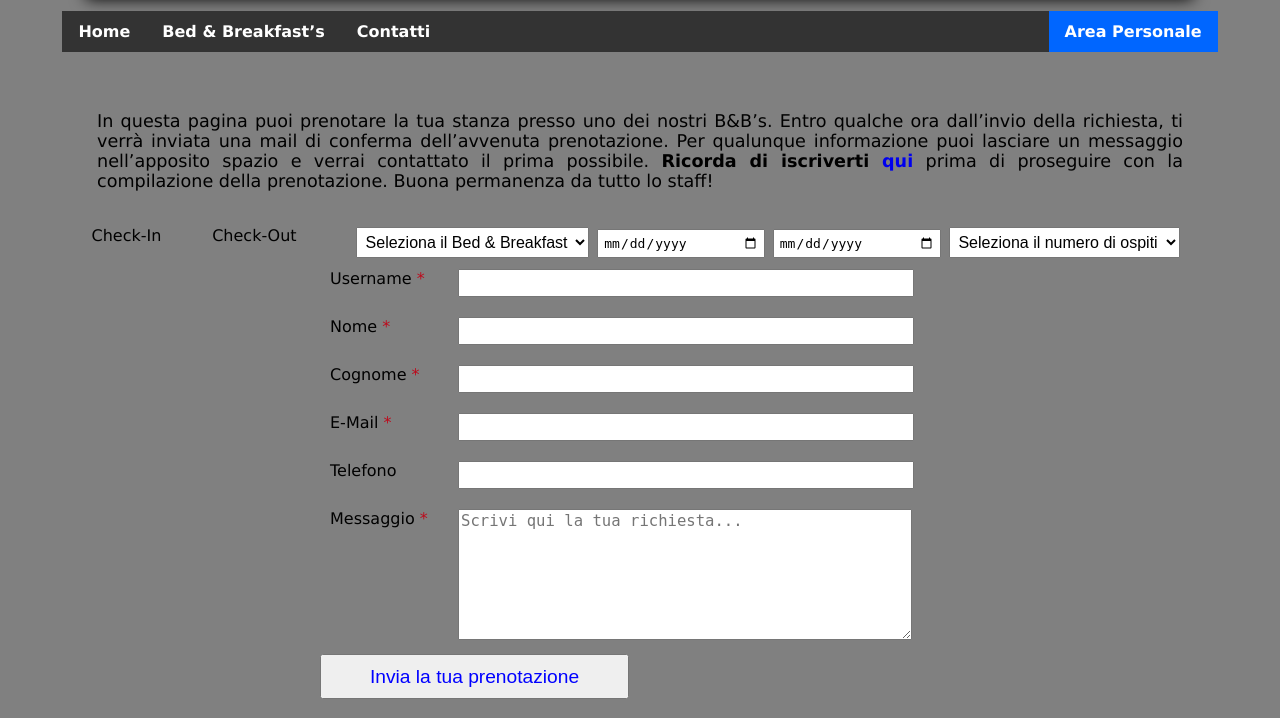
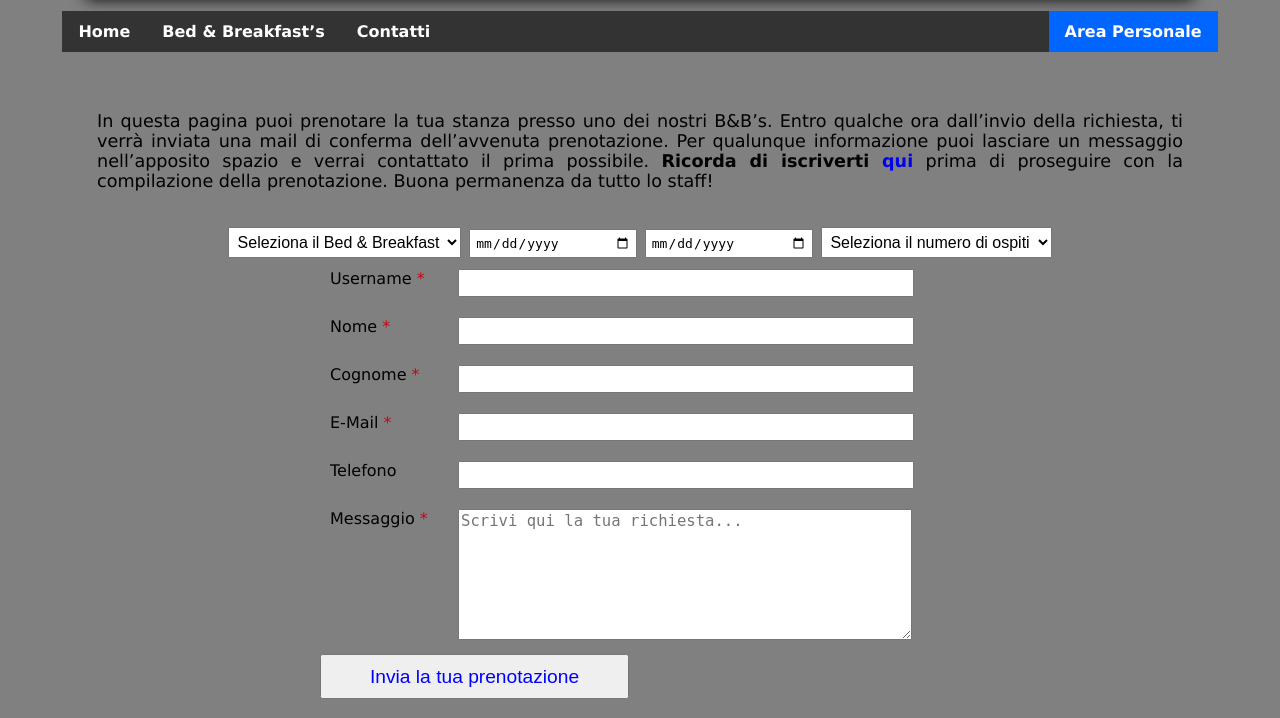
Before and after one commit to TheJack95/TecWeb, a PHP site: page /prenotazioni.php in a window 1280 px wide. Shown: the part 100-818 px from the top of the page. Run offline with PHP 8.4, Linux system fonts and the light colour scheme.

Commit message:
modificato login

```diff
--- a/BandB.php
+++ b/BandB.php
@@ -138,7 +138,7 @@
                 <li><a href="https://goo.gl/maps/WKHxmnzboQG2" target="_blank">Guarda nella mappa</a></li>
             </ul>
         </div>
-        <button type="button" id="top-button" onclick="topFunction()">&#8593</button>
+        <button type="button" id="top-button" onclick="topFunction()">&#8593;</button>
         <?php include("footer.php"); ?>
     </body>
 </html>
--- a/areaPrivata.php
+++ b/areaPrivata.php
@@ -36,7 +36,7 @@
         <div class="tutto">
             <?php include("leggiDatabase.php"); ?>
         </div>
-        <button type="button" id="top-button" onclick="topFunction()">&#8593</button>
+        <button type="button" id="top-button" onclick="topFunction()">&#8593;</button>
         <?php include("footer.php"); ?>
     </body>
 </html>
--- a/boscoverde.php
+++ b/boscoverde.php
@@ -60,7 +60,7 @@
         </div>
 
       </div>
-        <button type="button" id="top-button" onclick="topFunction()">&#8593</button>
+        <button type="button" id="top-button" onclick="topFunction()">&#8593;</button>
        <?php include("footer.php"); ?>
     </body>
 
--- a/cadorehaus.php
+++ b/cadorehaus.php
@@ -65,8 +65,8 @@
                 <img class="camera" src="img/cadorehausCamera2.jpg" alt="Camera"/>
             </div>
         </div>
-        <button type="button" id="top-button" onclick="topFunction()">&#8593</button>
-        <!--<button type="button" id="top-button"><a href="#header">TOP</a></button>-->
+        <button type="button" id="top-button" onclick="topFunction()">&#8593;</button>
+
         <?php include("footer.php"); ?>
 	</body>
 
--- a/contatti.php
+++ b/contatti.php
@@ -69,7 +69,7 @@
 
             <?php include("invioContatto.php"); ?>
 
-            <button type="button" id="top-button" onclick="topFunction()">&#8593</button>
+            <button type="button" id="top-button" onclick="topFunction()">&#8593;</button>
         </div>
         <?php include("footer.php"); ?>
 
--- a/ilBorgo.php
+++ b/ilBorgo.php
@@ -60,7 +60,7 @@
                 <img class="camera" src="img/alborgoCamera2.jpg" alt="Camera"/>
             </div>
         </div>
-        <button type="button" id="top-button" onclick="topFunction()"> &#8593 </button>
+        <button type="button" id="top-button" onclick="topFunction()">&#8593;</button>
         <?php include("footer.php"); ?>
     </body>
 
--- a/index.php
+++ b/index.php
@@ -81,7 +81,7 @@
                 <img class="camera" src="img/dolomiti.png" alt="foto panoramica della Dolomiti" />
             </div>
         </div> <!-- fine class tutto -->
-        <button type="button" id="top-button" onclick="topFunction()">&#8593</button>
+        <button type="button" id="top-button" onclick="topFunction()">&#8593;</button>
         <?php include("footer.php"); ?>
     </body>
 </html>
--- a/lacorte.php
+++ b/lacorte.php
@@ -64,9 +64,8 @@
 
         </div>
 
-        <button type="button" id="top-button" onclick="topFunction()"> &#8593 </button>
+        <button type="button" id="top-button" onclick="topFunction()">&#8593;</button>
         <?php include("footer.php"); ?>
-
 
     </body>
 
--- a/leggiDatabase.php
+++ b/leggiDatabase.php
@@ -1,10 +1,12 @@
 <?php
 
-/*credenziali unipd
+/*
+//credenziali unipd
 $host = "localhost";
 $user = "gfiorese";
 $password = "eeNgeeghaiBooqu1";
-$dbname = "gfiorese";*/
+$dbname = "gfiorese";
+*/
 
 //credenziali altervista
 $host = "localhost";
--- a/login.php
+++ b/login.php
@@ -54,7 +54,7 @@
 			</div>
 		</form>
 
-        <button type="button" id="top-button" onclick="topFunction()"> &#8593 </button>
+        <button type="button" id="top-button" onclick="topFunction()">&#8593;</button>
 
 		<?php include("footer.php"); ?>
 
--- a/menu.php
+++ b/menu.php
@@ -15,10 +15,10 @@
     </div>
     <a class="contatti" href="contatti.php">Contatti</a>
     <a class="AP" href="login.php">Area Personale</a>
-    <a href="javascript:void(0);" class="icon" onclick="myFunction()"> &#9776; </a>     <!- ICONA PER MOBILE ->
+    <a href="javascript:void(0);" class="icon" onclick="myFunction()">&#9776;</a>     <!-- ICONA PER MOBILE -->
 </div>
 
-<!- Gli script sono stati messi qua per comodità al posto di fare un file separato in quanto sono solo per il menù ->
+<!-- Gli script sono stati messi qua per comodità al posto di fare un file separato in quanto sono solo per il menù -->
 <script>
     /* Cambia testo di un link del menù */
     if(document.title === "Area Privata") {
--- a/prenotazioni.php
+++ b/prenotazioni.php
@@ -48,8 +48,8 @@
                     <option value="LaCorte">B&amp;B La Corte</option>
                     <option value="StelladelViandante">B&amp;B La Stella del Viandante</option>
                 </select>
-                <label class="label-cont" for="Checkin">Check-In </label><input class="boh" type="date" id="Checkin" name="Checkin"/>
-                <label class="label-cont" for="Checkout">Check-Out </label><input class="boh" type="date" id="Checkout" name="Checkout"/>
+                <label class="label-cont" for="Checkin"></label><input class="boh" type="date" id="Checkin" name="Checkin"/>
+                <label class="label-cont" for="Checkout"></label><input class="boh" type="date" id="Checkout" name="Checkout"/>
                 <select class="boh" id="sel1" name="Persone">
                     <option>Seleziona il numero di ospiti </option>
                     <option>1</option>
@@ -98,7 +98,7 @@
 
         <?php include("invioPrenotazione.php"); ?>
 
-        <button type="button" id="top-button" onclick="topFunction()"> &#8593 </button>
+        <button type="button" id="top-button" onclick="topFunction()">&#8593;</button>
 
         <?php include("footer.php"); ?>
     </body>
--- a/stellaviandante.php
+++ b/stellaviandante.php
@@ -56,7 +56,7 @@
             </div>
 
         </div>
-        <button type="button" id="top-button" onclick="topFunction()"> &#8593 </button>
+        <button type="button" id="top-button" onclick="topFunction()">&#8593;</button>
         <?php include("footer.php"); ?>
     </body>
 
```
